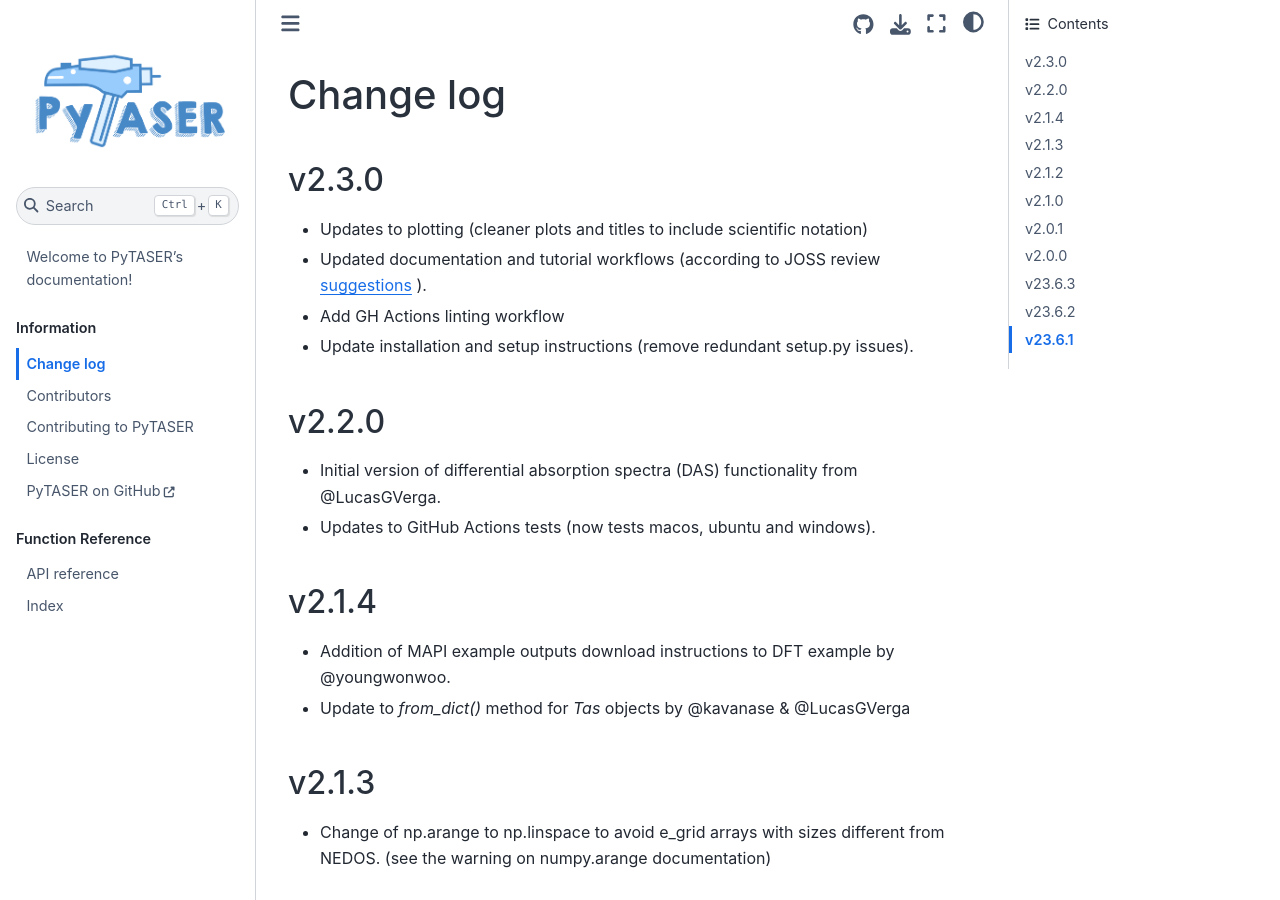
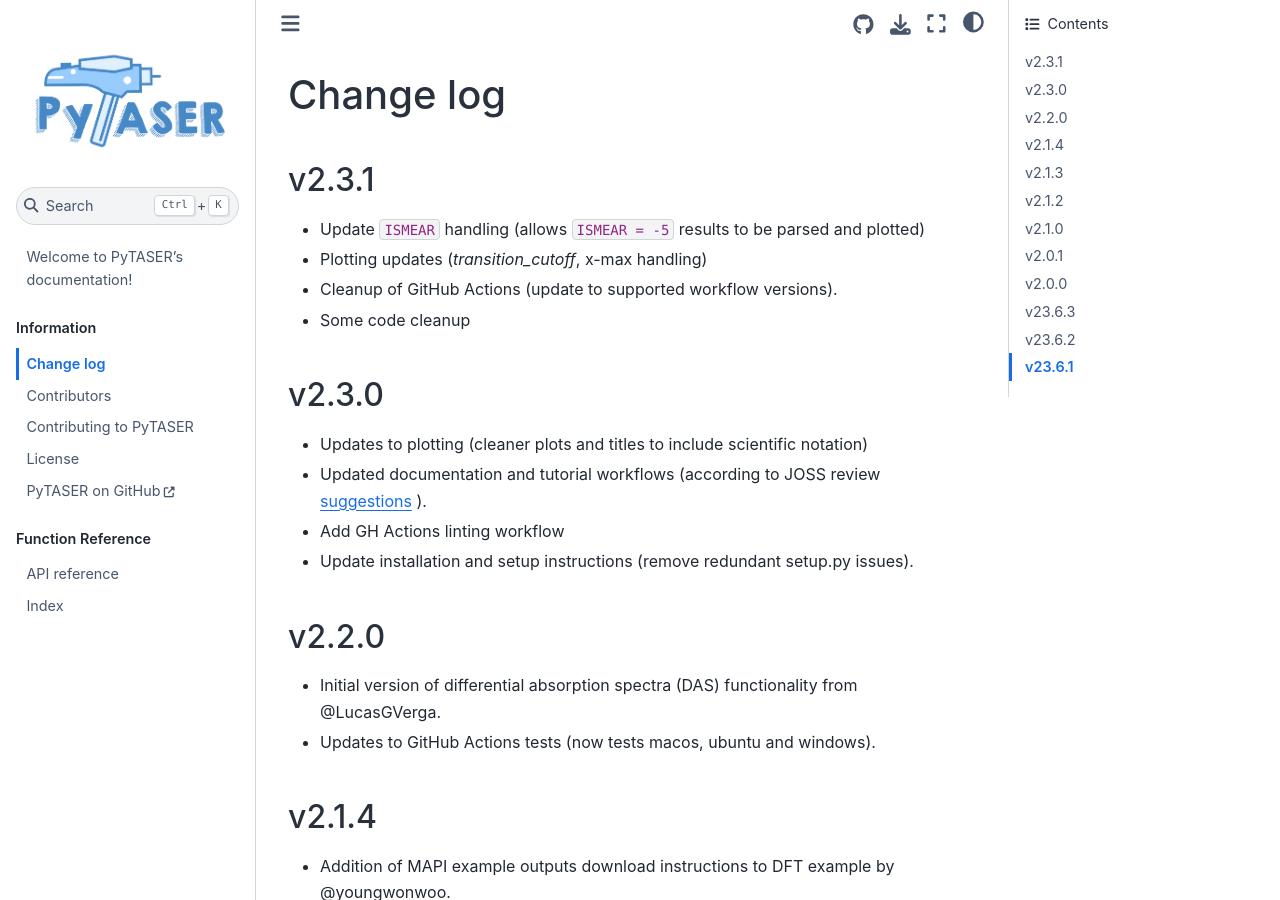
Before and after one commit to WMD-group/PyTASER, a Sphinx documentation site: the page built from docs/source/changelog_link.rst, in a window 1280 px wide and 900 px high. Built offline with Sphinx 7.4.7 and the Sphinx Book theme 1.1.4, drawn with Linux system fonts in a browser that asks for light colours; pages that are not in the unit, such as notebooks, are missing from menus.

Commit message:
Bump version number for release

```diff
--- a/CHANGELOG.rst
+++ b/CHANGELOG.rst
@@ -1,5 +1,12 @@
 Change log
 ==========
+
+v2.3.1
+~~~~~~
+- Update ``ISMEAR`` handling (allows ``ISMEAR = -5`` results to be parsed and plotted)
+- Plotting updates (`transition_cutoff`, x-max handling)
+- Cleanup of GitHub Actions (update to supported workflow versions).
+- Some code cleanup
 
 v2.3.0
 ~~~~~~
--- a/docs/source/conf.py
+++ b/docs/source/conf.py
@@ -26,7 +26,7 @@ copyright = "2022, Savyasanchi Aggarwal"
 author = "Savyasanchi Aggarwal"
 
 # The full version, including alpha/beta/rc tags
-release = "2.3.0"
+release = "2.3.1"
 
 # -- General configuration ---------------------------------------------------
 
--- a/setup.py
+++ b/setup.py
@@ -10,7 +10,7 @@ from setuptools import find_packages, setup
 long_description = pathlib.Path("README.md").read_text()
 setup(
     name="pytaser",
-    version="2.3.0",
+    version="2.3.1",
     description="TAS prediction tool",
     url="https://pytaser.readthedocs.io/en/latest/",
     author="Savyasanchi Aggarwal",
```
